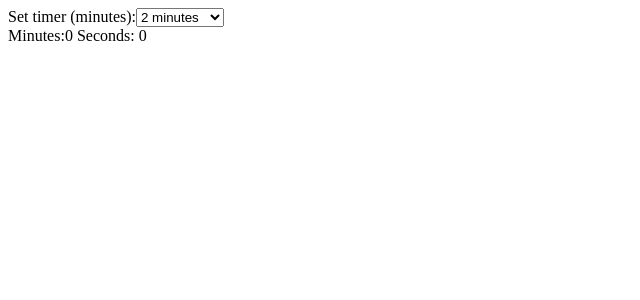
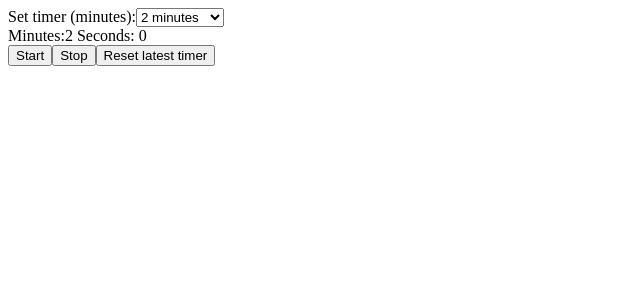
Before and after one commit to tamasgyetvan/CatchMetrics, a React (Vite) app: page / in a window 1280 px wide. Shown: the top 300 px of the page, without its empty margins (0-640 px from the left). Built offline with nearby package versions, Linux system fonts and the light colour scheme.

Commit message:
Add start, stop, reset function

```diff
--- a/src/components/CountDown/CountDown.tsx
+++ b/src/components/CountDown/CountDown.tsx
@@ -3,29 +3,60 @@ import { CountDownTimer } from "../CountDownTimer/CountDownTimer";
 import { useEffect, useState } from "react";
 
 export function CountDown() {
-  const [duration, setDuration] = useState<number>(5);
+  const [disabled, setDisabled] = useState<boolean>(false); //Stores boolean that is used to disable CountDownSetter form when a timer is running
+  const [isRunning, setIsRunning] = useState<boolean>(false); //Stores boolean that is used to control the running of timer
+  const [latestDuration, setLatestDuration] = useState<number>(120); //Stores the latest duration set
+  const [duration, setDuration] = useState<number>(120); //Stores remaining time
 
+  function handleDurationChange(event: React.FormEvent) {
+    const target = event.target as HTMLInputElement;
+    const value = Number(target.value) * 60;
+    setDuration(value);
+    setLatestDuration(value);
+  }
   useEffect(() => {
+    if (isRunning) {
       const timer = setInterval(() => {
-      if (duration == 0) {
+        if (duration > 0) {
+          setDuration(duration - 1);
+        } else {
           clearInterval(timer);
           setDuration(0);
-      } else {
-        setDuration(duration - 1);
         }
       }, 1000);
       return () => clearInterval(timer);
+    }
   });
   return (
     <div className="countDown">
       <CountDownSetter
-        handleChange={(event) => {
-          const target = event.target as HTMLInputElement;
-          const value = Number(target.value);
-          setDuration(value * 60);
-        }}
+        handleChange={handleDurationChange}
+        disabled={disabled}
       ></CountDownSetter>
       <CountDownTimer duration={duration}></CountDownTimer>
+      <button
+        onClick={() => {
+          setIsRunning(true);
+          setDisabled(true);
+        }}
+      >
+        Start
+      </button>
+      <button
+        onClick={() => {
+          setIsRunning(false);
+          setDisabled(false);
+        }}
+      >
+        Stop
+      </button>
+      <button
+        onClick={() => {
+          setDuration(latestDuration);
+        }}
+      >
+        Reset latest timer
+      </button>
     </div>
   );
 }
--- a/src/components/CountDownSetter/CountDownSetter.tsx
+++ b/src/components/CountDownSetter/CountDownSetter.tsx
@@ -2,14 +2,18 @@ import { FormEventHandler } from "react";
 
 type CountDownSetterProps = {
   handleChange: FormEventHandler<HTMLFormElement>;
+  disabled: boolean;
 };
 
-export function CountDownSetter({ handleChange }: CountDownSetterProps) {
+export function CountDownSetter({
+  handleChange,
+  disabled,
+}: CountDownSetterProps) {
   return (
     <form onChange={handleChange}>
       <label>
         Set timer (minutes):
-        <select name="timer" id="timer">
+        <select name="timer" id="timer" disabled={disabled}>
           <option value="2">2 minutes</option>
           <option value="3">3 minutes</option>
           <option value="5">5 minutes</option>
```
Lines whose indentation alone changed are shown as unchanged.
